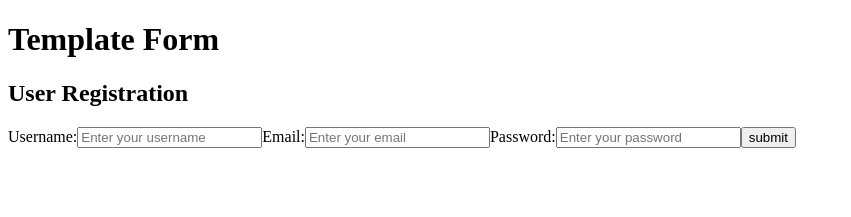
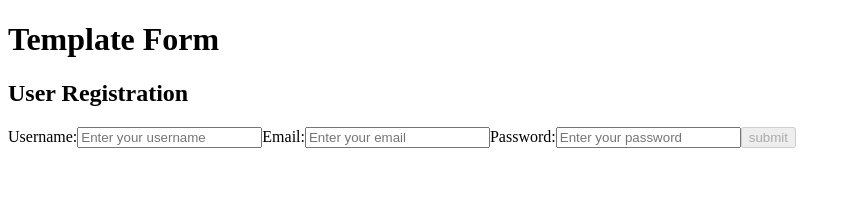
Before and after one commit to ajmalroshan1101/Learning-Angular, an Angular app: page / in a window 1280 px wide. Shown: the top 217 px of the page, without its empty margins (0-851 px from the left). Built offline with nearby package versions, Linux system fonts and the light colour scheme.

Commit message:
TemplateFrom is created

```diff
--- a/src/app/Common/TemplateForm/templateform.component.html
+++ b/src/app/Common/TemplateForm/templateform.component.html
@@ -1,6 +1,6 @@
 <h1>Template Form</h1>
 
-<form (ngSubmit)="OnSubmitForm()"  #registretion="ngForm">
+<form (ngSubmit)="OnSubmitForm()" #registretion="ngForm">
   <h2>User Registration</h2>
 
   <label for="username">Username:</label>
@@ -9,8 +9,8 @@
     id="username"
     name="username"
     placeholder="Enter your username"
+    ngModel
     required
-
   />
 
   <label for="email">Email:</label>
@@ -19,7 +19,8 @@
     id="email"
     name="email"
     placeholder="Enter your email"
-
+    ngModel
+    required email
   />
 
   <label for="password">Password:</label>
@@ -29,8 +30,15 @@
     name="password"
     placeholder="Enter your password"
     required
-
+    ngModel
+    required
   />
 
-  <input type="submit" name="" id="" value="submit">
+  <input
+    type="submit"
+    name=""
+    id=""
+    value="submit"
+    [disabled]="!registretion.valid"
+  />
 </form>
--- a/src/app/Common/TemplateForm/templateform.component.ts
+++ b/src/app/Common/TemplateForm/templateform.component.ts
@@ -1,19 +1,18 @@
-import { Component, ViewChild } from "@angular/core";
-import { NgForm } from "@angular/forms";
+import { Component, ViewChild } from '@angular/core';
+import { NgForm } from '@angular/forms';
 
 @Component({
-    selector:'app-templateform',
-    templateUrl:'./templateform.component.html'
+  selector: 'app-templateform',
+  templateUrl: './templateform.component.html',
 })
+export class TemplateComponentone {
+  @ViewChild('registretion') from!: NgForm;
 
-export class TemplateComponentone{
+  OnSubmitForm() {
+    console.log(this.from);
 
-    @ViewChild('registretion') from!:NgForm;
+    const { username, email, password } = this.from.value;
 
-    OnSubmitForm(){
-
-        console.log(this.from);
-
-    }
-
+    console.log(username, email, password);
+  }
 }
```
